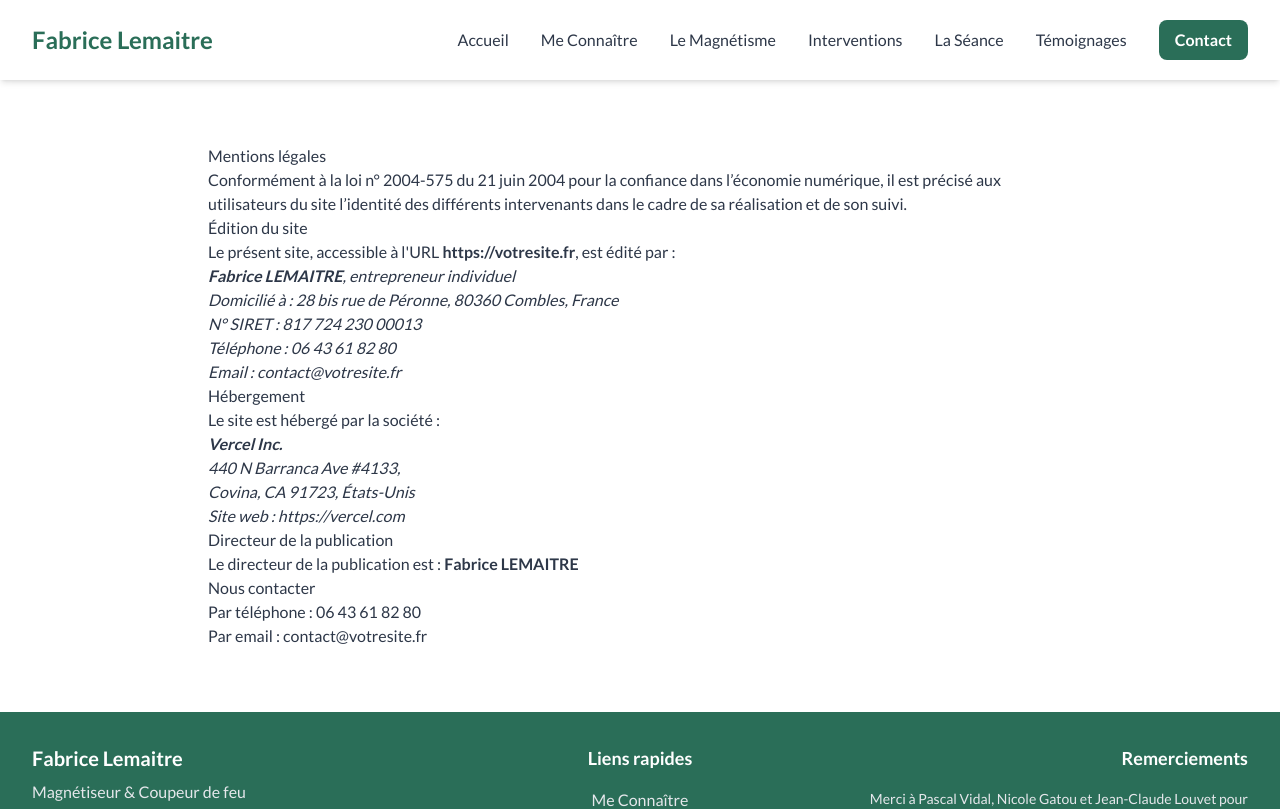
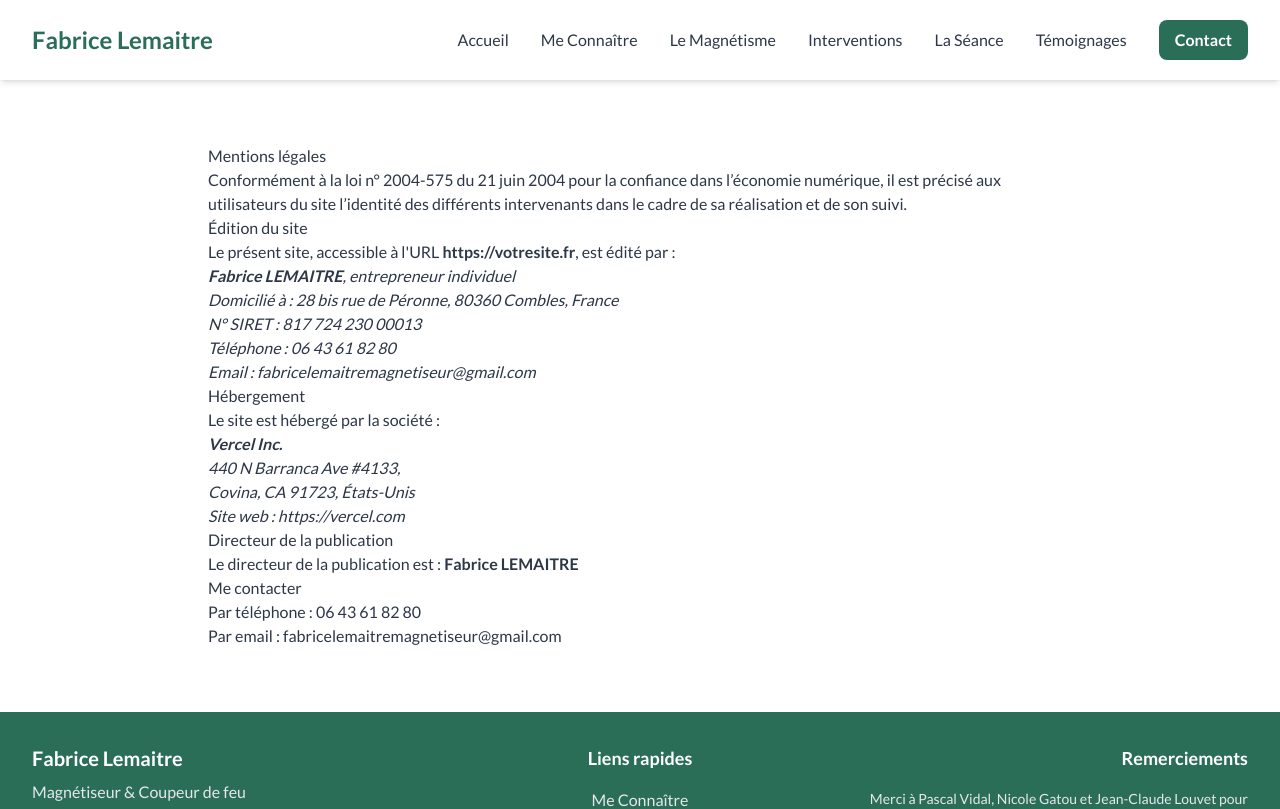
Before and after one commit to Leo70001/site-web-fabrice, a Next.js app: page /mentions-legales in a window 1280 px wide. Shown: the top 809 px of the page. Built offline with nearby package versions, Linux system fonts and the light colour scheme.

Commit message:
random modifs

```diff
--- a/app/interventions/page.tsx
+++ b/app/interventions/page.tsx
@@ -48,7 +48,7 @@ export default function InterventionsPage() {
         </div>
       </div>
       <div className="mt-16 text-center">
-        <h3 className="text-2xl font-semibold">Et aussi pour les animaux...</h3>
+        <h3 className="text-2xl font-semibold text-[var(--accent)]">Et aussi pour les animaux...</h3>
         <p className="mt-4 text-lg max-w-2xl mx-auto">
           J&apos;ai aussi aidé des animaux et c&apos;est un réel plaisir de le faire car ils prennent nos bien faits et savent nous le rendre.
         </p>
--- a/app/me-connaitre/page.tsx
+++ b/app/me-connaitre/page.tsx
@@ -45,7 +45,7 @@ export default function MeConnaitrePage() {
 
         {/* Galerie photos supplémentaires */}
         <section className="mt-16">
-          <h2 className="text-2xl font-semibold text-center mb-8 text-gray-900">
+          <h2 className="text-2xl font-semibold text-center mb-8 text-[var(--accent)]">
             Un aperçu de mon univers
           </h2>
           <div className="grid grid-cols-1 sm:grid-cols-2 md:grid-cols-3 gap-6">
@@ -70,7 +70,7 @@ export default function MeConnaitrePage() {
 
         {/* Mission */}
         <section className="mt-16 text-center border-t border-gray-200 pt-12 max-w-3xl mx-auto">
-          <h2 className="text-3xl font-bold text-gray-900">Ma mission de vie</h2>
+          <h2 className="text-3xl font-bold text-[var(--accent)]">Ma mission de vie</h2>
           <p className="mt-4 text-lg text-gray-700">
             J&apos;ai pour mission de vous aider à diminuer ou vous débarrasser de vos douleurs
             physiques et émotionnelles. Mon but est de faire le bien, d&apos;aimer et d&apos;être
--- a/app/mentions-legales/page.tsx
+++ b/app/mentions-legales/page.tsx
@@ -30,7 +30,7 @@ export default function MentionsLegalesPage() {
                     Domicilié à : 28 bis rue de Péronne, 80360 Combles, France<br />
                     N° SIRET : 817 724 230 00013<br />
                     Téléphone : <a href="tel:0643618280">06 43 61 82 80</a><br />
-                    Email : <a href="mailto:contact@votresite.fr">contact@votresite.fr</a>
+                    Email : <a href="mailto:fabricelemaitremagnetiseur@gmail.com">fabricelemaitremagnetiseur@gmail.com</a>
                 </address>
 
                 <h2>Hébergement</h2>
@@ -49,10 +49,10 @@ export default function MentionsLegalesPage() {
                     Le directeur de la publication est : <strong>Fabrice LEMAITRE</strong>
                 </p>
 
-                <h2>Nous contacter</h2>
+                <h2>Me contacter</h2>
                 <p>
                     Par téléphone : <a href="tel:0643618280">06 43 61 82 80</a><br />
-                    Par email : <a href="mailto:contact@votresite.fr">contact@votresite.fr</a>
+                    Par email : <a href="mailto:fabricelemaitremagnetiseur@gmail.com">fabricelemaitremagnetiseur@gmail.com</a>
                 </p>
             </div>
         </div>
--- a/app/page.tsx
+++ b/app/page.tsx
@@ -54,7 +54,7 @@ export default function Home() {
       <FadeIn>
         <section className="py-20 bg-[var(--color-card-background)]">
           <div className="max-w-4xl mx-auto px-6">
-            <h2 className="text-3xl sm:text-4xl font-bold text-center mb-6">Qui suis-je ?</h2>
+            <h2 className="text-3xl sm:text-4xl font-bold text-center mb-6 text-[var(--accent)]">Qui suis-je ?</h2>
             <p className="text-center text-lg leading-relaxed text-gray-800 dark:text-gray-300">
               &quot;Magnétiseur guérisseur, coupeur de feu à Combles (Somme), j&apos;exerce uniquement au cabinet.
               J&apos;ai pris conscience de ce don en 1998 et je le mets en pratique depuis 2014.&quot;
@@ -78,7 +78,7 @@ export default function Home() {
       <FadeIn>
         <section className="py-20">
           <div className="max-w-5xl mx-auto px-4">
-            <h2 className="text-3xl sm:text-4xl font-bold text-center mb-12">
+            <h2 className="text-3xl sm:text-4xl font-bold text-center mb-12 text-[var(--accent)]">
               Domaines d’intervention
             </h2>
             <div className="grid md:grid-cols-3 gap-8 text-center">
--- a/app/politique-de-confidentialite/page.tsx
+++ b/app/politique-de-confidentialite/page.tsx
@@ -58,7 +58,7 @@ export default function PolitiqueDeConfidentialitePage() {
                     <p>
                         Le responsable du traitement des données est <strong>Fabrice LEMAITRE</strong>, joignable à :
                         <br />
-                        <a href="mailto:contact@votresite.fr">contact@votresite.fr</a>
+                        <a href="mailto:fabricelemaitremagnetiseur@gmail.com">fabricelemaitremagnetiseur@gmail.com</a>
                     </p>
                     <p>Il détermine les finalités et les moyens du traitement des données personnelles.</p>
                 </article>
@@ -73,7 +73,7 @@ export default function PolitiqueDeConfidentialitePage() {
                     </ul>
                     <p>
                         Ces droits peuvent être exercés par email à :
-                        <a href="mailto:contact@votresite.fr"> contact@votresite.fr</a>
+                        <a href="mailto:fabricelemaitremagnetiseur@gmail.com">fabricelemaitremagnetiseur@gmail.com</a>
                     </p>
                 </article>
 
--- a/app/seance/page.tsx
+++ b/app/seance/page.tsx
@@ -54,7 +54,7 @@ export default function SeancePage() {
               Politique d&apos;annulation
             </h2>
             <p className="text-lg text-yellow-900">
-              Toute séance programmée et non annulée entraînera un refus catégorique de recevoir à nouveau le patient.
+              Toute séance programmée et non annulée entraînera un refus catégorique de recevoir à nouveau le patient en cas d'absence.
             </p>
           </article>
         </section>
```
